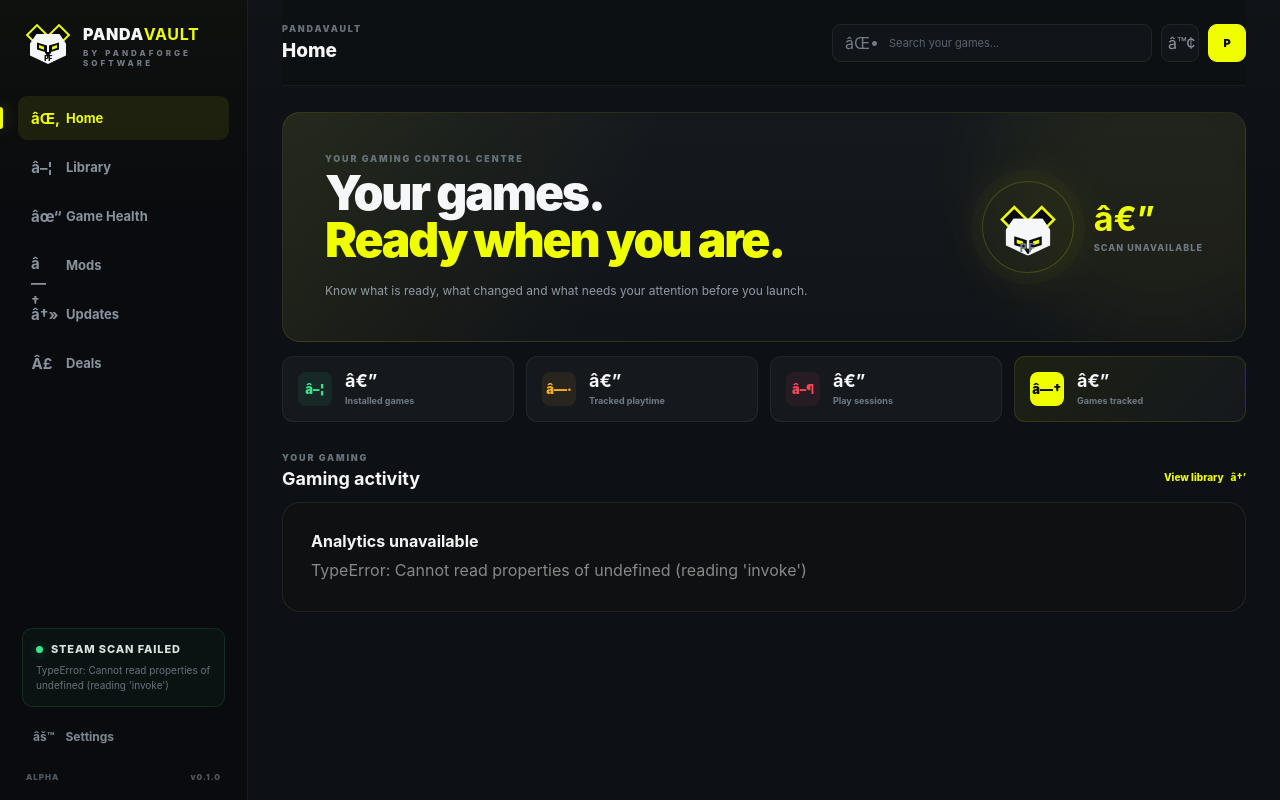
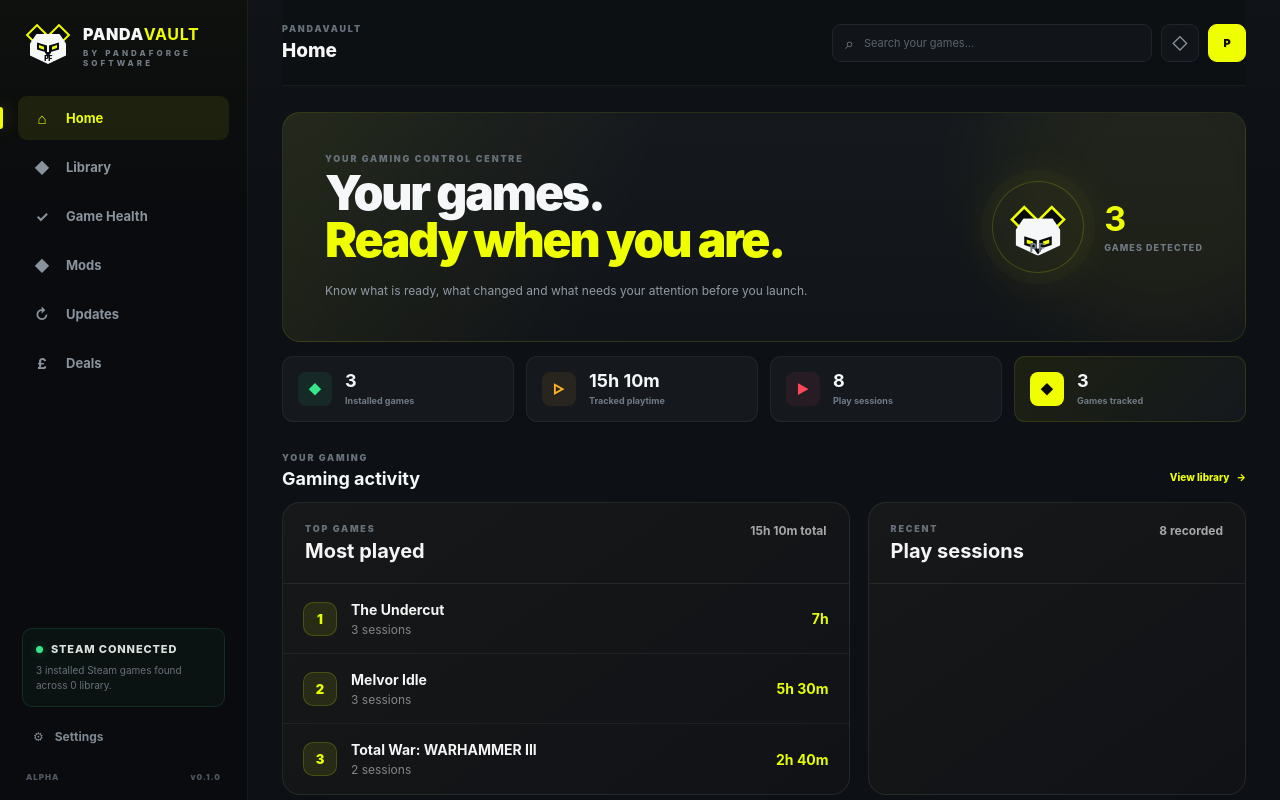
Before and after one commit to PandaDevo/pandaforge-companion, a React (Vite) app: page / in a window 1280 px wide. Built offline with nearby package versions, Linux system fonts and the light colour scheme.

Commit message:
Add browser development mode

```diff
--- a/src/App.tsx
+++ b/src/App.tsx
@@ -1,5 +1,5 @@
 import { useEffect, useState } from "react";
-import { invoke } from "@tauri-apps/api/core";
+import { invoke, isTauri } from "@tauri-apps/api/core";
 import GameLibrariesPage from "./components/GameLibrariesPage";
 import LibraryPage from "./components/LibraryPage";
 import "./App.css";
@@ -48,14 +48,91 @@
   topGames: GameAnalytics[];
   recentSessions: RecentSession[];
 };
+const browserDevGames: SteamGame[] = [
+  {
+    appId: "1267910",
+    name: "Melvor Idle",
+    installDir: "Melvor Idle",
+    installPath: "",
+    libraryPath: "",
+    sizeOnDisk: 1450000000,
+    buildId: "dev",
+    stateFlags: 4,
+    lastUpdated: 0,
+    lastPlayed: Math.floor(Date.now() / 1000) - 86400,
+    steamPlaytimeMinutes: 1255,
+    steamPlaytime2weeksMinutes: 180,
+  },
+  {
+    appId: "4514930",
+    name: "The Undercut",
+    installDir: "The Undercut",
+    installPath: "",
+    libraryPath: "",
+    sizeOnDisk: 4200000000,
+    buildId: "dev",
+    stateFlags: 4,
+    lastUpdated: 0,
+    lastPlayed: Math.floor(Date.now() / 1000) - 3600,
+    steamPlaytimeMinutes: 486,
+    steamPlaytime2weeksMinutes: 486,
+  },
+  {
+    appId: "1142710",
+    name: "Total War: WARHAMMER III",
+    installDir: "Total War WARHAMMER III",
+    installPath: "",
+    libraryPath: "",
+    sizeOnDisk: 86000000000,
+    buildId: "dev",
+    stateFlags: 4,
+    lastUpdated: 0,
+    lastPlayed: Math.floor(Date.now() / 1000) - 172800,
+    steamPlaytimeMinutes: 49,
+    steamPlaytime2weeksMinutes: 0,
+  },
+];
+
+const browserDevSteamScan: SteamScanResult = {
+  steamPath: "",
+  libraryPaths: [],
+  games: browserDevGames,
+};
+
+const browserDevAnalytics: AnalyticsSummary = {
+  totalSeconds: 54600,
+  sessionCount: 8,
+  uniqueGames: 3,
+  topGames: [
+    {
+      appId: "4514930",
+      gameName: "The Undercut",
+      totalSeconds: 25200,
+      sessionCount: 3,
+    },
+    {
+      appId: "1267910",
+      gameName: "Melvor Idle",
+      totalSeconds: 19800,
+      sessionCount: 3,
+    },
+    {
+      appId: "1142710",
+      gameName: "Total War: WARHAMMER III",
+      totalSeconds: 9600,
+      sessionCount: 2,
+    },
+  ],
+  recentSessions: [],
+};
 
 const navItems: NavItem[] = [
-  { label: "Home", icon: "âŒ‚" },
-  { label: "Library", icon: "â–¦" },
-  { label: "Game Health", icon: "âœ“" },
-  { label: "Mods", icon: "â—†" },
-  { label: "Updates", icon: "â†»" },
-  { label: "Deals", icon: "Â£" },
+  { label: "Home", icon: "\u2302" },
+  { label: "Library", icon: "\u25C6" },
+  { label: "Game Health", icon: "\u2713" },
+  { label: "Mods", icon: "\u25C6" },
+  { label: "Updates", icon: "\u21BB" },
+  { label: "Deals", icon: "\u00A3" },
 ];
 
 type NavItem = {
@@ -121,6 +198,15 @@
   useEffect(() => {
     let cancelled = false;
 
+    if (!isTauri()) {
+      setSteamScan(browserDevSteamScan);
+      setSteamError(null);
+
+      return () => {
+        cancelled = true;
+      };
+    }
+
     invoke<SteamScanResult>("scan_steam_games")
       .then((result) => {
         if (!cancelled) {
@@ -142,6 +228,15 @@
 
   useEffect(() => {
     let cancelled = false;
+
+    if (!isTauri()) {
+      setAnalytics(browserDevAnalytics);
+      setAnalyticsError(null);
+
+      return () => {
+        cancelled = true;
+      };
+    }
 
     const loadAnalytics = () => {
       invoke<AnalyticsSummary>("get_analytics_summary")
@@ -229,7 +324,7 @@
           type="button"
           onClick={() => setActiveNav("Settings")}
         >
-          <span>âš™</span>
+          <span>{"\u2699"}</span>
           <span>Settings</span>
         </button>
 
@@ -248,7 +343,7 @@
 
           <div className="topbar-actions">
             <label className="search-box">
-              <span>âŒ•</span>
+              <span>{"\u2315"}</span>
               <input
                 type="search"
                 placeholder="Search your games..."
@@ -257,7 +352,7 @@
             </label>
 
             <button className="icon-button" type="button" aria-label="Notifications">
-              â™¢
+              {"\u25C7"}
             </button>
 
             <button className="profile-button" type="button" aria-label="Profile">
@@ -296,7 +391,7 @@
               <PandaMark />
             </div>
             <div>
-              <strong>{steamScan ? steamScan.games.length : "â€”"}</strong>
+              <strong>{steamScan ? steamScan.games.length : "\u2014"}</strong>
               <span>{steamError ? "scan unavailable" : "games detected"}</span>
             </div>
           </div>
@@ -304,35 +399,35 @@
 
         <section className="health-grid" aria-label="Gaming summary">
           <article className="health-card">
-            <span className="health-icon ready">â–¦</span>
+            <span className="health-icon ready">{"\u25C6"}</span>
             <div>
-              <strong>{steamScan?.games.length ?? "â€”"}</strong>
+              <strong>{steamScan?.games.length ?? "\u2014"}</strong>
               <span>Installed games</span>
             </div>
           </article>
 
           <article className="health-card">
-            <span className="health-icon update">â—·</span>
+            <span className="health-icon update">{"\u25B7"}</span>
             <div>
               <strong>
-                {analytics ? formatDuration(analytics.totalSeconds) : "â€”"}
+                {analytics ? formatDuration(analytics.totalSeconds) : "\u2014"}
               </strong>
               <span>Tracked playtime</span>
             </div>
           </article>
 
           <article className="health-card">
-            <span className="health-icon risk">â–¶</span>
+            <span className="health-icon risk">{"\u25B6"}</span>
             <div>
-              <strong>{analytics?.sessionCount ?? "â€”"}</strong>
+              <strong>{analytics?.sessionCount ?? "\u2014"}</strong>
               <span>Play sessions</span>
             </div>
           </article>
 
           <article className="health-card health-card-forge">
-            <span className="health-icon forge">â—†</span>
+            <span className="health-icon forge">{"\u25C6"}</span>
             <div>
-              <strong>{analytics?.uniqueGames ?? "â€”"}</strong>
+              <strong>{analytics?.uniqueGames ?? "\u2014"}</strong>
               <span>Games tracked</span>
             </div>
           </article>
@@ -350,7 +445,7 @@
             onClick={() => setActiveNav("Library")}
           >
             View library
-            <span>â†’</span>
+            <span>{"\u2192"}</span>
           </button>
         </section>
 
--- a/src/components/LibraryPage.tsx
+++ b/src/components/LibraryPage.tsx
@@ -1,5 +1,5 @@
 import { useEffect, useMemo, useState } from "react";
-import { convertFileSrc, invoke } from "@tauri-apps/api/core";
+import { convertFileSrc, invoke, isTauri } from "@tauri-apps/api/core";
 
 export type LibrarySteamGame = {
   appId: string;
@@ -126,7 +126,7 @@
     let cancelled = false;
 
     async function refreshArtwork() {
-      if (!steamPath || games.length === 0) {
+      if (!isTauri() || !steamPath || games.length === 0) {
         if (!cancelled) {
           setArtworkByAppId({});
         }
@@ -173,7 +173,7 @@
     let cancelled = false;
 
     async function refreshRunningGames() {
-      if (games.length === 0) {
+      if (!isTauri() || games.length === 0) {
         if (!cancelled) {
           setRunningGames([]);
           setRunningError(null);
```
